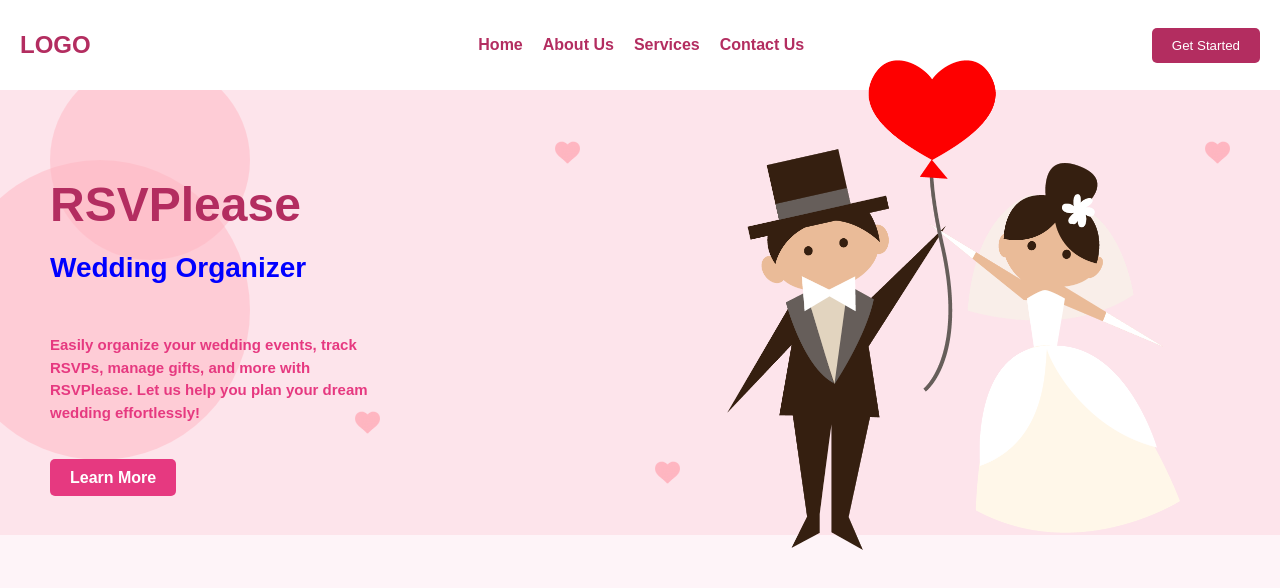
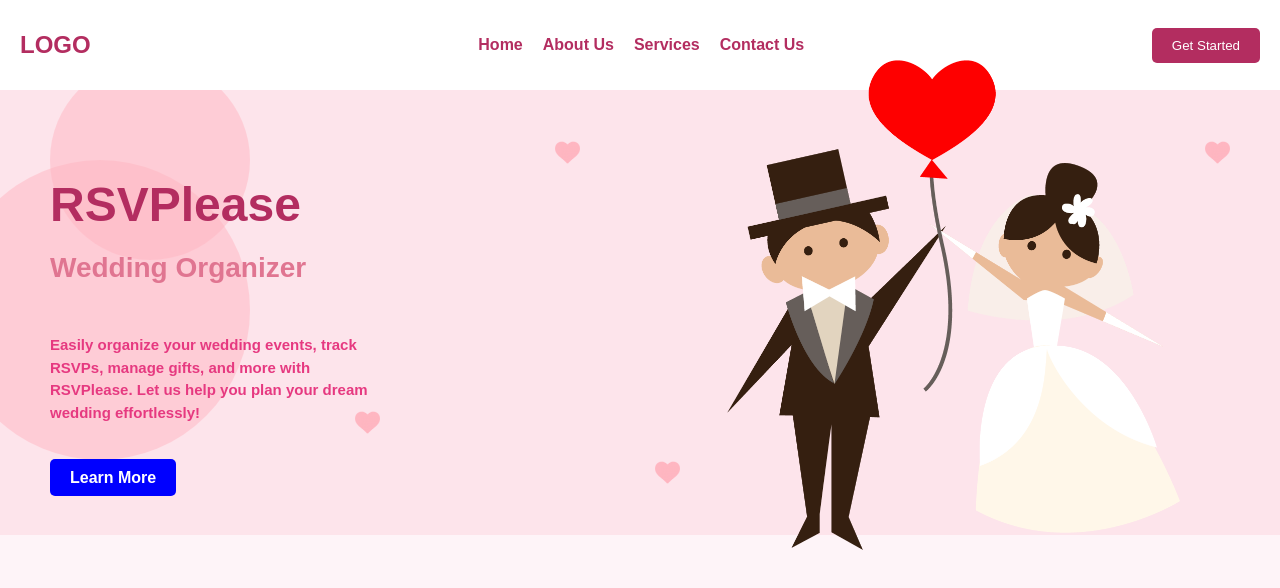
Before and after one commit to JeffinKR924/RSVPWebApp, a website: page app/public/home-page/homepage.html in a window 1280 px wide. Drawn offline with Linux system fonts and the light colour scheme.

Commit message:
Test jenkins again 1

```diff
--- a/app/public/home-page/homepage.css
+++ b/app/public/home-page/homepage.css
@@ -107,7 +107,7 @@ nav ul li a {
 } */
 
 .learn-more-btn {
-    background-color: #e63980; /* Darker pink for the "Learn More" button */
+    background-color: blue; /* Darker pink for the "Learn More" button */
     color: #ffffff;
     padding: 10px 20px;
     text-decoration: none;
@@ -187,7 +187,7 @@ footer .social-media a:hover {
 
 .subtitle {
     font-size: 28px;
-    color: blue; /* Lighter shade of pink for the subtitle */
+    color: #e07591; /* Lighter shade of pink for the subtitle */
     margin-bottom: 50px;
     margin-top: 3px;
 }
```
